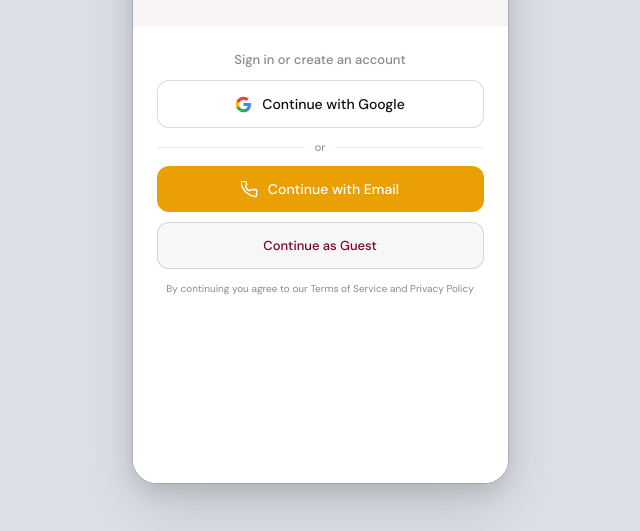
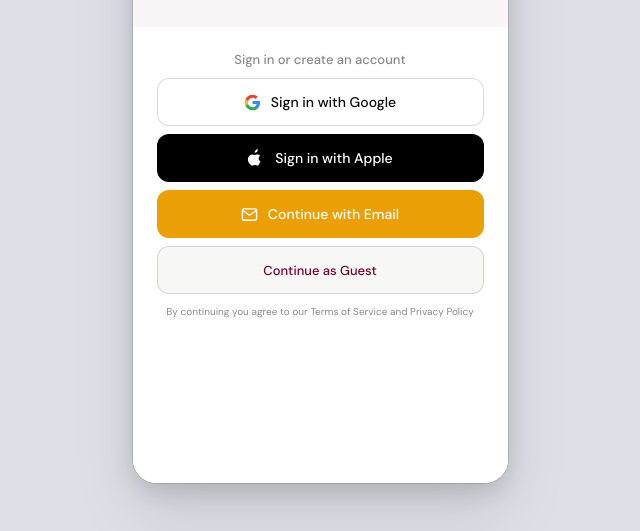
Before and after one commit to abojeyad/old, a plain HTML site: page index.html in a window 1280 px wide. Shown: the part 325-856 px from the top of the page, without its empty margins (320-960 px from the left). Drawn offline with Linux system fonts and the light colour scheme.

Commit message:
Add files via upload

```diff
--- a/index.html
+++ b/index.html
@@ -1156,22 +1156,29 @@ img    { display:block; }
         <div class="auth-wordmark" style="text-transform: uppercase; color: var(--ink-1);">YOURDIS</div>
         <div class="auth-tagline" style="color: var(--ink-2);">Compare and track prices for all products across every store</div>
       </div>
-      <div class="auth-panel">
+      <div class="auth-panel" style="gap: 8px;">
         <div class="auth-panel-title">Sign in or create an account</div>
 
-        <button class="auth-btn auth-btn-google" onclick="switchScreen('home')">
+        <!-- 1. Google -->
+        <button class="auth-btn auth-btn-google" style="height:48px; padding:0;" onclick="switchScreen('home')">
           <svg viewBox="0 0 24 24" width="17" height="17"><path fill="#4285F4" d="M22.56 12.25c0-.78-.07-1.53-.2-2.25H12v4.26h5.92c-.26 1.37-1.04 2.53-2.21 3.31v2.77h3.57c2.08-1.92 3.28-4.74 3.28-8.09z"/><path fill="#34A853" d="M12 23c2.97 0 5.46-.98 7.28-2.66l-3.57-2.77c-.98.66-2.23 1.06-3.71 1.06-2.86 0-5.29-1.93-6.16-4.53H2.18v2.84C3.99 20.53 7.7 23 12 23z"/><path fill="#FBBC05" d="M5.84 14.09c-.22-.66-.35-1.36-.35-2.09s.13-1.43.35-2.09V7.07H2.18C1.43 8.55 1 10.22 1 12s.43 3.45 1.18 4.93l2.85-2.22.81-.62z"/><path fill="#EA4335" d="M12 5.38c1.62 0 3.06.56 4.21 1.64l3.15-3.15C17.45 2.09 14.97 1 12 1 7.7 1 3.99 3.47 2.18 7.07l3.66 2.84c.87-2.6 3.3-4.53 6.16-4.53z"/></svg>
-          Continue with Google
+          Sign in with Google
         </button>
 
-        <div class="auth-divider"><span>or</span></div>
-
-        <button class="auth-btn auth-btn-primary" onclick="document.getElementById('otp-overlay').classList.add('visible');document.getElementById('lang-switcher').style.display='none'">
-          <svg viewBox="0 0 24 24" fill="none" stroke="currentColor" stroke-width="2" style="width:17px;height:17px;"><path d="M22 16.92v3a2 2 0 01-2.18 2 19.79 19.79 0 01-8.63-3.07A19.5 19.5 0 013.07 10.8a19.79 19.79 0 01-3.07-8.66A2 2 0 012 0h3a2 2 0 012 1.72c.127.96.361 1.903.7 2.81a2 2 0 01-.45 2.11L6.09 7.91a16 16 0 006 6l1.27-1.27a2 2 0 012.11-.45c.907.339 1.85.573 2.81.7A2 2 0 0122 14.92v2z"/></svg>
+        <!-- 2. Apple -->
+        <button class="auth-btn" style="background:#000; color:#fff; border:none; height:48px; padding:0;" onclick="switchScreen('home')">
+          <svg viewBox="0 0 24 24" width="18" height="18" fill="currentColor"><path d="M17.05 20.28c-.96.95-2.04 1.72-3.32 1.72-1.24 0-1.63-.78-3.17-.78-1.57 0-2.02.76-3.18.78-1.24.02-2.31-.83-3.27-1.74-2.51-2.4-4.22-7.14-1.64-10.37 1.28-1.6 2.92-2.53 4.54-2.53 1.25 0 2.3.75 3.12.75.79 0 2.15-.89 3.65-.89 1.5 0 2.84.58 3.86 1.83-3.14 1.84-2.62 5.9.41 7.33-.74 1.84-1.72 3.59-3.02 4.9zm-3.61-16.71c.7-.85 1.17-2.04.9-3.23-1.04.04-2.31.7-3.05 1.55-.66.75-1.24 1.95-.97 3.11 1.15.08 2.27-.45 3.12-1.43z"/></svg>
+          Sign in with Apple
+        </button>
+
+        <!-- 3. Email -->
+        <button class="auth-btn auth-btn-primary" style="height:48px; padding:0;" onclick="document.getElementById('otp-overlay').classList.add('visible');document.getElementById('lang-switcher').style.display='none'">
+          <svg viewBox="0 0 24 24" fill="none" stroke="currentColor" stroke-width="2" style="width:17px;height:17px;"><path d="M4 4h16c1.1 0 2 .9 2 2v12c0 1.1-.9 2-2 2H4c-1.1 0-2-.9-2-2V6c0-1.1.9-2 2-2z"/><polyline points="22,6 12,13 2,6"/></svg>
           Continue with Email
         </button>
 
-        <button class="auth-btn auth-btn-ghost" style="border: 1px solid var(--border-strong);" onclick="switchScreen('home')">Continue as Guest</button>
+        <!-- 4. Guest -->
+        <button class="auth-btn auth-btn-ghost" style="height:48px; padding:0; border: 1px solid var(--border-strong);" onclick="switchScreen('home')">Continue as Guest</button>
 
         <p class="auth-terms">By continuing you agree to our Terms of Service and Privacy Policy</p>
       </div>
@@ -1909,7 +1916,7 @@ img    { display:block; }
 
       <div class="buy-cta-bar">
         <!-- Row 2: Go to Store CTA — shows price and discount -->
-        <button class="buy-cta-go-btn" id="product-cta-go-btn" onclick="openStoreFromProduct()" style="display:flex; justify-content:space-between; align-items:center; padding:0 20px; height:46px;">
+        <button class="buy-cta-go-btn" id="product-cta-go-btn" style="display:flex; justify-content:space-between; align-items:center; padding:0 20px; height:46px;">
           <div style="display:flex; align-items:center; gap:8px;">
             <span id="product-cta-btn-price" style="font-size:13px;opacity:0.92;font-family:var(--font-body);"></span>
             <span id="product-cta-btn-badge" style="font-size:11px;background:rgba(255,255,255,0.22);border-radius:20px;padding:2px 8px;"></span>
```
